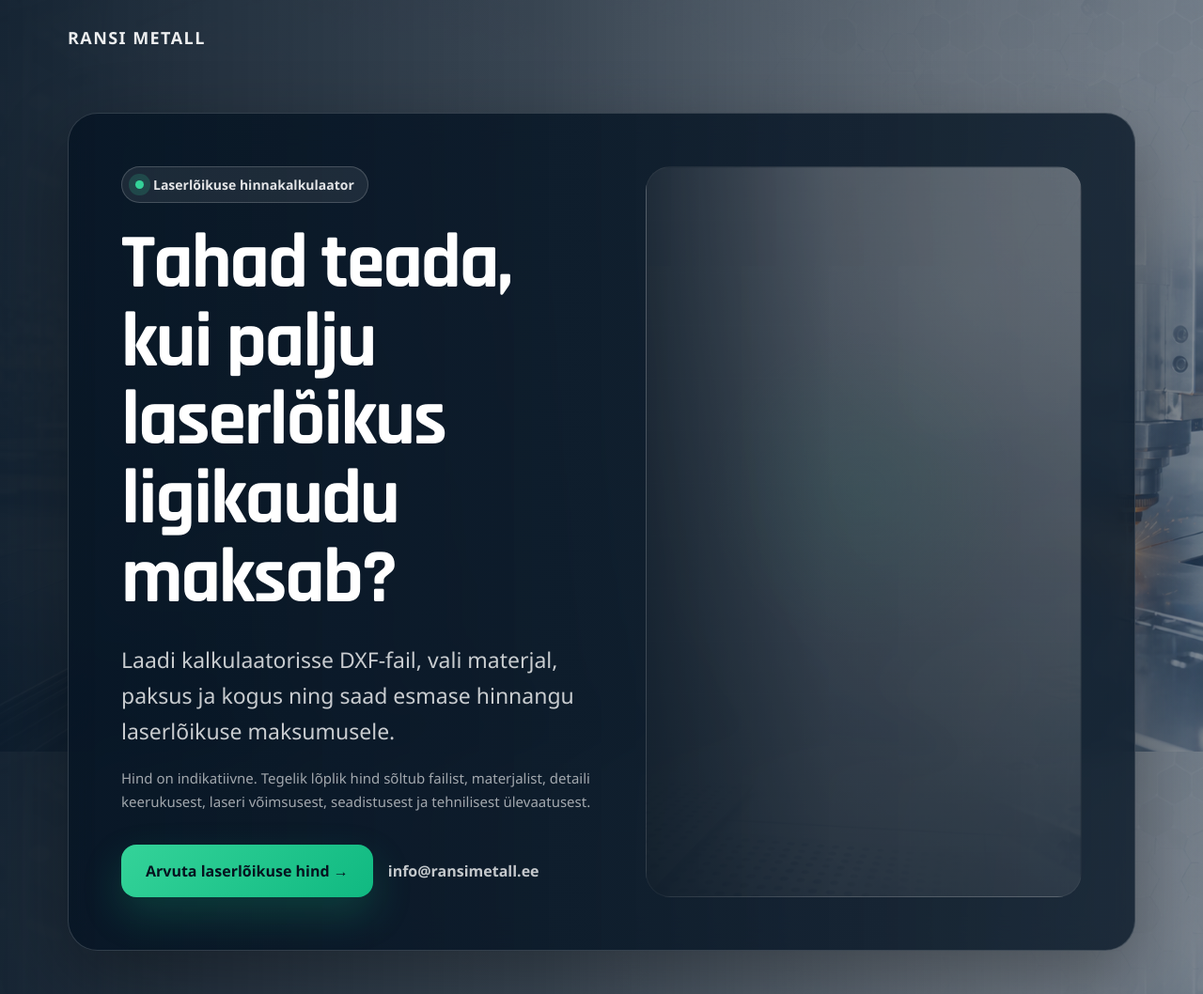
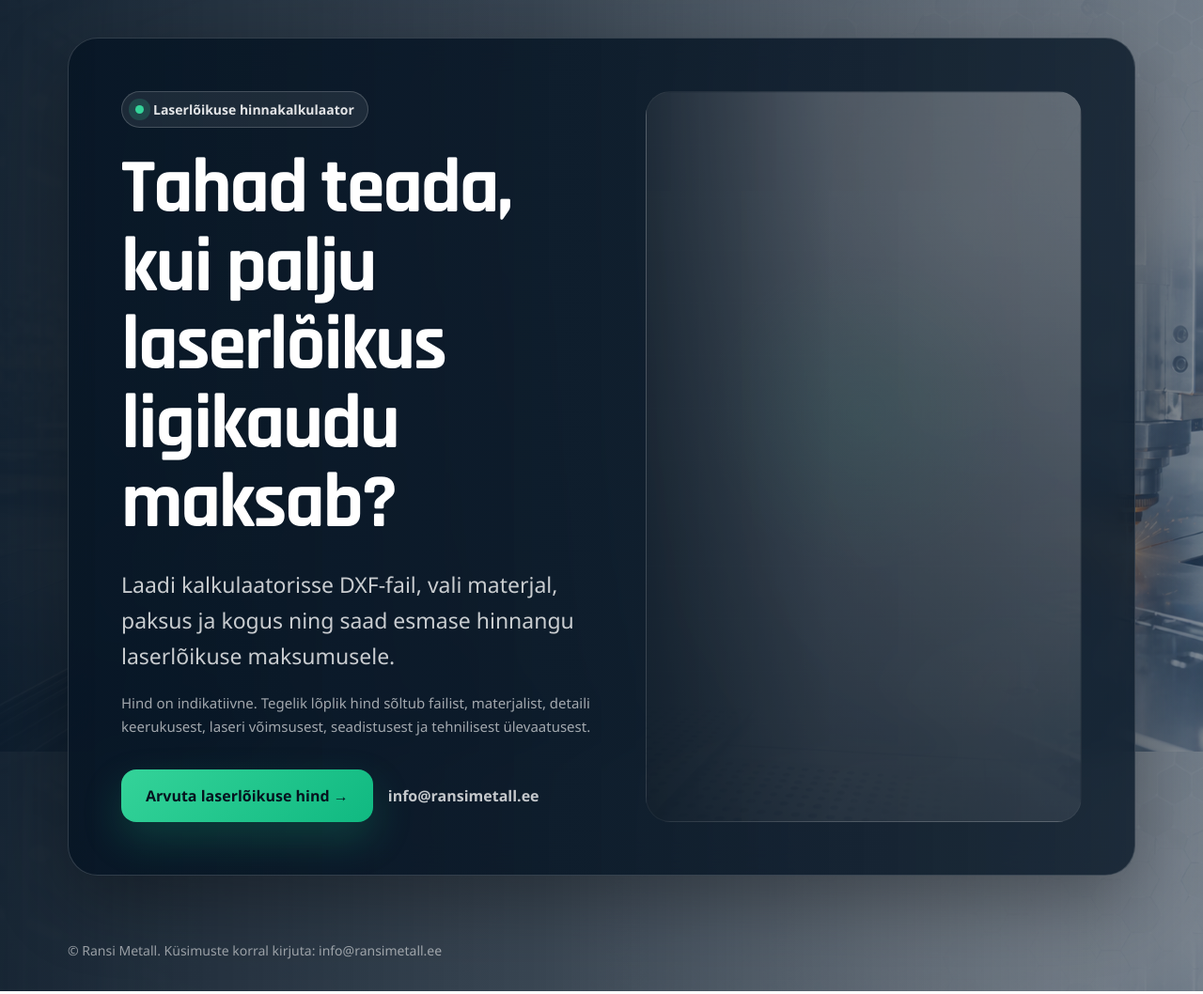
Before and after one commit to manalamees/ransi-metall-homepage, a plain HTML site: page index.html in a window 1280 px wide. Shown: the top 1058 px of the page at 94% size. Drawn offline with Linux system fonts and the light colour scheme.

Commit message:
Remove header with brand name from index.html
Removed header section containing brand name.

```diff
--- a/index.html
+++ b/index.html
@@ -262,9 +262,7 @@
 
 <body>
   <div class="page">
-    <header>
-      <div class="brand">Ransi Metall</div>
-    </header>
+
 
     <main>
       <section class="hero">
```
